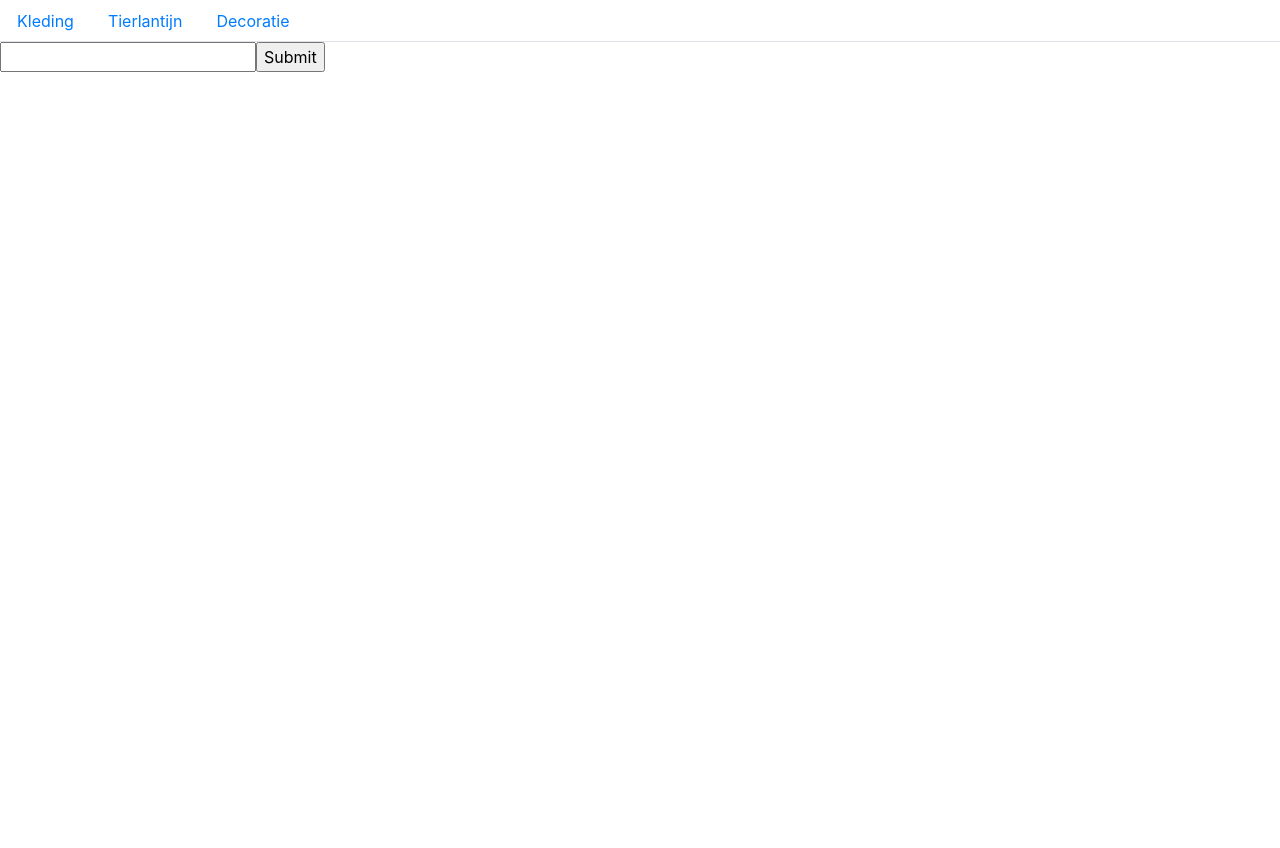
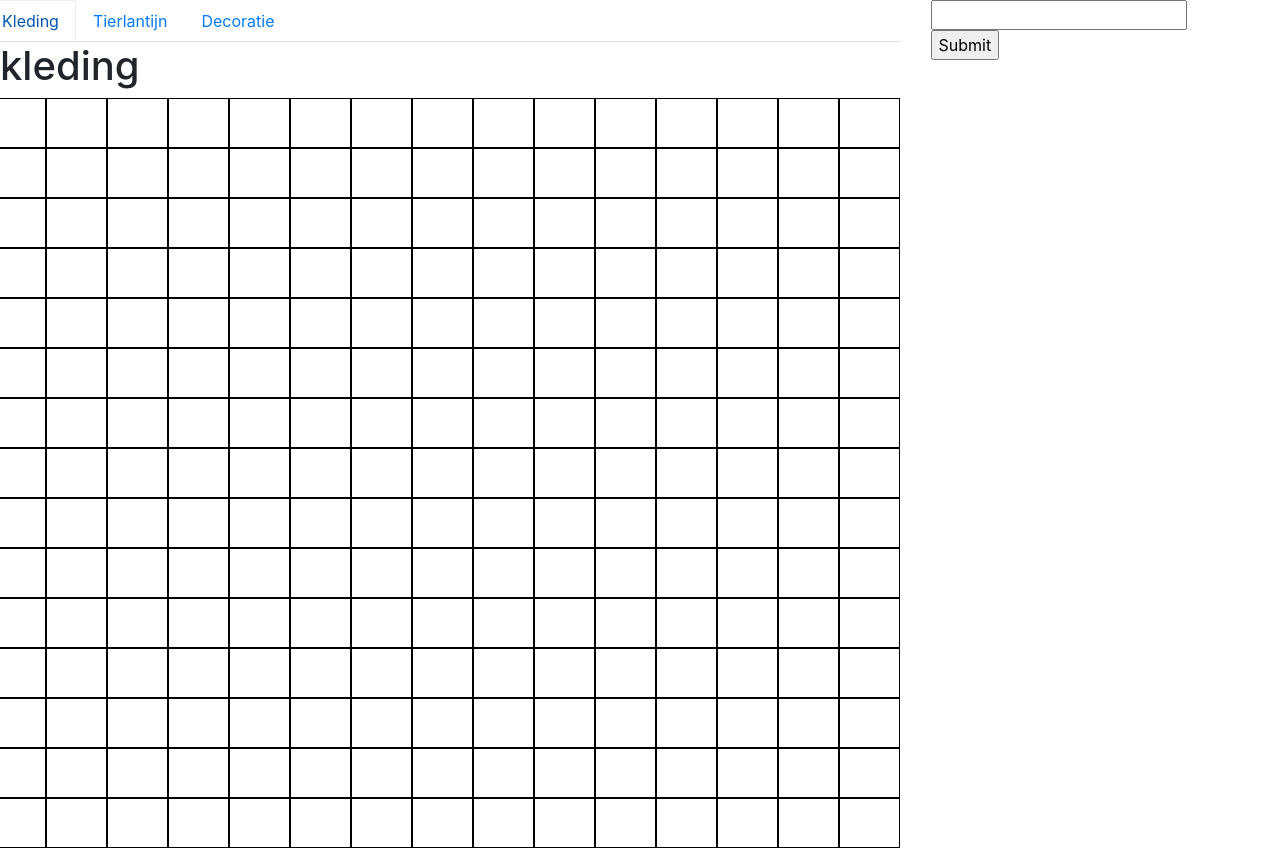
Before and after one commit to mainshooter/invy, a plain HTML site: page index.html in a window 1280 px wide. Before the commit the page ends 800 px from the top, so only its background shows below. Drawn offline with nearby package versions, Linux system fonts and the light colour scheme.

Commit message:
Fixing view

```diff
--- a/controller/MainController.js
+++ b/controller/MainController.js
@@ -8,9 +8,13 @@ class MainController {
   start() {
     let regionsView = new RegionsView(this.store);
     let weatherView = new WeatherView(this);
+    let weatherNode = weatherView.present();
+    let regionNode = regionsView.present();
+    weatherNode.classList.add("col-2");
     let container = document.createElement("div");
-    container.appendChild(regionsView.present());
-    container.appendChild(weatherView.present());
+    container.classList.add("row");
+    container.appendChild(regionNode);
+    container.appendChild(weatherNode);
     this.scene.setView(container);
   }
 
@@ -39,6 +43,9 @@ class MainController {
       if (foundStation) {
         form.appendChild(generateWeatherMessage(foundStation));
       }
+      else {
+        alert("Station niet gevonden");
+      }
     });
   }
 }
--- a/index.html
+++ b/index.html
@@ -19,6 +19,6 @@
     <script type="text/javascript" src="main.js" defer></script>
   </head>
   <body>
-    <div id="app"></div>
+    <div id="app" class="row"></div>
   </body>
 </html>
--- a/style.css
+++ b/style.css
@@ -10,3 +10,8 @@
   height: 50px;
   border: 1px solid black;
 }
+.square {
+  width: 50px;
+  height: 50px;
+  border: 1px solid black;
+}
--- a/view/RegionView.js
+++ b/view/RegionView.js
@@ -10,7 +10,7 @@ class RegionView {
     header.innerText = this.region.name;
 
     container.appendChild(header);
-    container.classList.add("region-container", "tab-pane");
+    container.classList.add("tab-pane", "col-12");
     container.setAttribute("role", "tabpanel");
     container.id = this.region.name;
 
@@ -18,11 +18,11 @@ class RegionView {
     for (let i = 0; i < grid.length; i++) {
       let row = grid[i];
       let rowContainer = document.createElement("div");
-      rowContainer.classList.add("region-row");
+      rowContainer.classList.add("row");
       for (let j = 0; j < row.length; j++) {
         let column = row[j];
         let columnDiv = document.createElement("div");
-        columnDiv.classList.add("region-column");
+        columnDiv.classList.add("col", "square");
         rowContainer.appendChild(columnDiv);
       }
       container.appendChild(rowContainer);
--- a/view/RegionsView.js
+++ b/view/RegionsView.js
@@ -11,6 +11,7 @@ class RegionsView {
     let decoratieRegionView = new RegionView(storeRegions.decoratie).present();
 
     let container = document.createElement("div");
+    container.classList.add("col-10");
     let navTabs = document.createElement("ul");
     navTabs.classList.add("nav", 'nav-tabs');
     let tabItems = [
@@ -26,7 +27,7 @@ class RegionsView {
       });
       navTabs.appendChild(tabItems[i]);
     }
-
+    kledingRegionView.classList.add("active", "show")
     let tabContent = document.createElement("div");
     tabContent.classList.add("tab-content");
     tabContent.appendChild(kledingRegionView);
--- a/view/generator/weatherGenerator.js
+++ b/view/generator/weatherGenerator.js
@@ -1,6 +1,5 @@
 function generateWeatherMessage(station) {
   let container = document.createElement("div");
-  container.classList.add("weather");
 
   let ul = document.createElement("ul");
 
```
